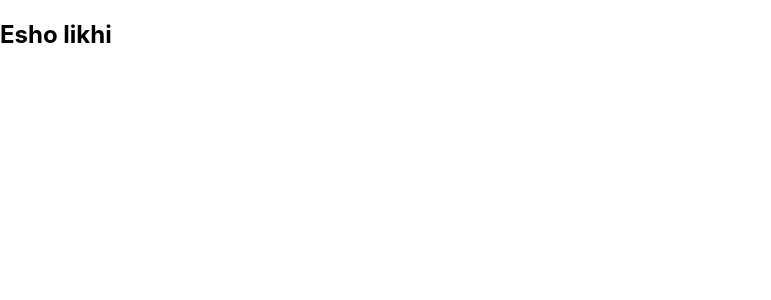
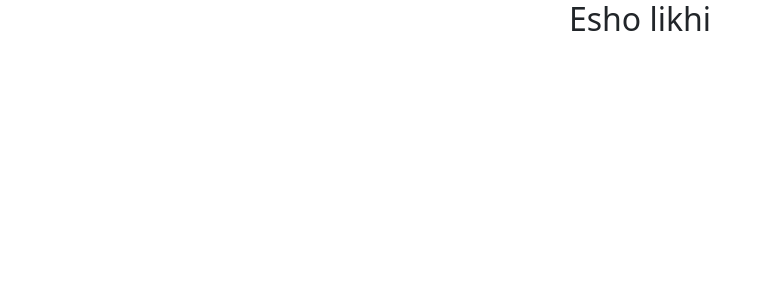
Before and after one commit to HussainShafayet/esolikhi, a JavaScript app: page / in a window 1280 px wide. Shown: the top 300 px of the page, without its empty margins (0-771 px from the left). Built offline with nearby package versions, Linux system fonts and the light colour scheme; the HTML template or start-up script is replaced by a standard one.

Commit message:
import react bootstrap

```diff
--- a/package.json
+++ b/package.json
@@ -6,7 +6,9 @@
     "@testing-library/jest-dom": "^5.16.5",
     "@testing-library/react": "^13.3.0",
     "@testing-library/user-event": "^13.5.0",
+    "bootstrap": "^5.2.0",
     "react": "^18.2.0",
+    "react-bootstrap": "^2.5.0",
     "react-dom": "^18.2.0",
     "react-scripts": "5.0.1",
     "web-vitals": "^2.1.4"
--- a/src/App.js
+++ b/src/App.js
@@ -1,8 +1,9 @@
+import "bootstrap/dist/css/bootstrap.min.css";
 
 function App() {
   return (
     <div>
-      <h2>Esho likhi</h2>
+      <h2 className="text-center">Esho likhi</h2>
     </div>
   );
 }
```
Also changed, not shown: 1 other file (tests, documents, lock files or other folders).
